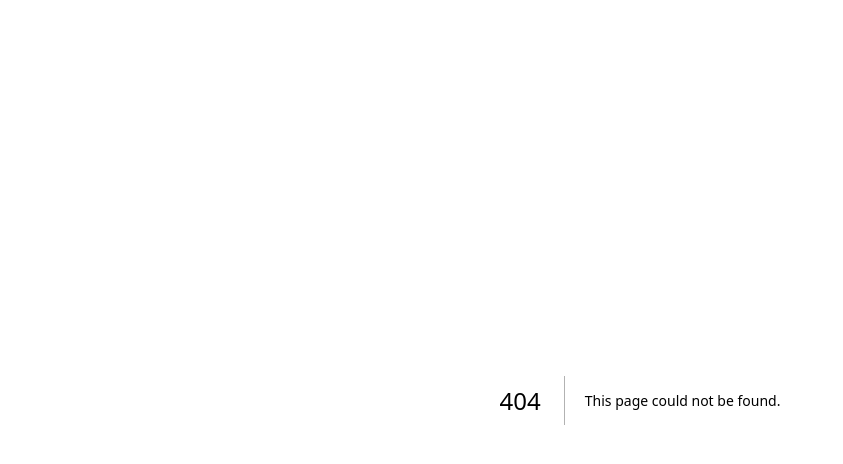
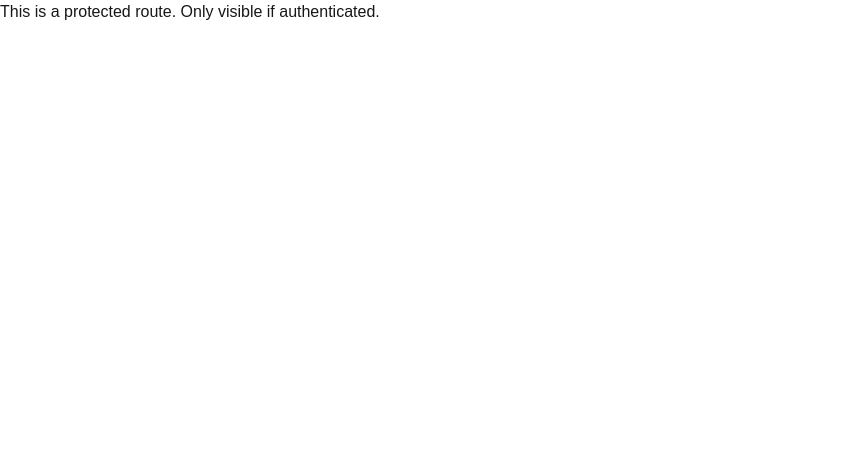
Before and after one commit to Windless-Technologies/presencepilot, a Next.js app: page /home in a window 1280 px wide. Before the commit this address had no page. Shown: the top 464 px of the page, without its empty margins (0-843 px from the left). Built offline with nearby package versions, Linux system fonts and the light colour scheme; no server answers; sample sign-in values are in the browser's storage.

Commit message:
feat(auth): add protected homepage for authenticated users

```diff
--- /dev/null
+++ b/src/app/home/page.tsx
@@ -0,0 +1,10 @@
+import { getServerSession } from 'next-auth'
+import { redirect } from 'next/navigation'
+
+export default async function Home() {
+  const session = await getServerSession()
+  if (!session || !session.user) {
+    redirect('/login')
+  }
+  return <div>This is a protected route. Only visible if authenticated.</div>
+}
```
